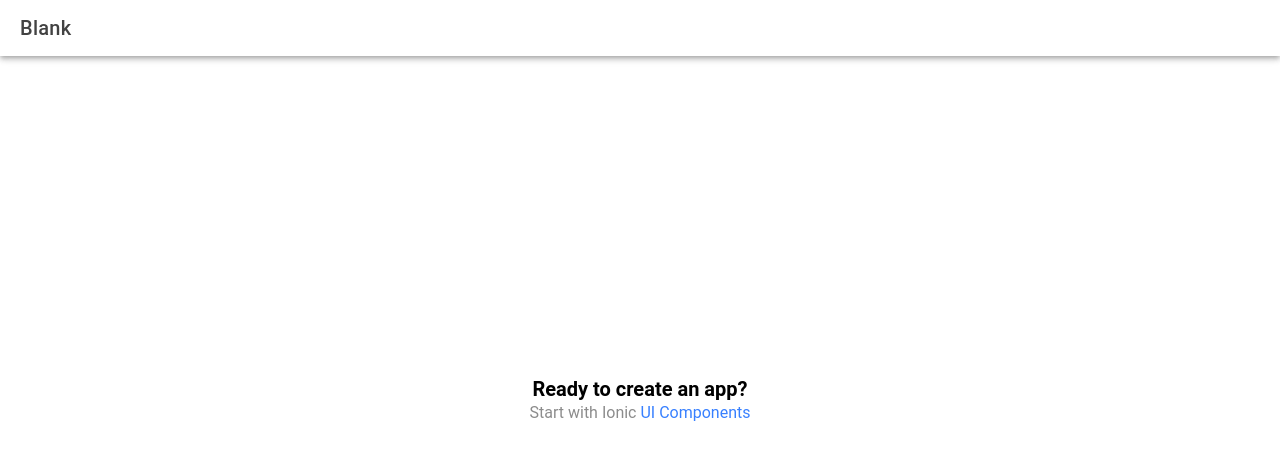
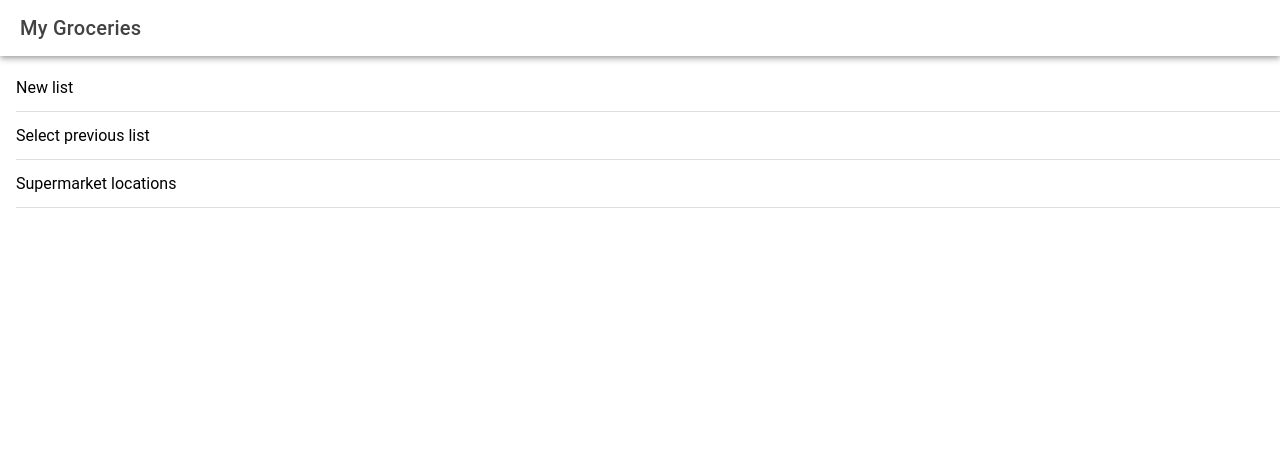
Before and after one commit to AnnuCodes/myLab_3App, a React (Vite) app: page /home in a window 1280 px wide. Shown: the top 460 px of the page. Built offline with nearby package versions, Linux system fonts and the light colour scheme.

Commit message:
Added list options

```diff
--- a/src/pages/Home.tsx
+++ b/src/pages/Home.tsx
@@ -1,22 +1,54 @@
-import { IonContent, IonHeader, IonPage, IonTitle, IonToolbar } from '@ionic/react';
-import ExploreContainer from '../components/ExploreContainer';
-import './Home.css';
+import {
+  IonActionSheet,
+  IonContent,
+  IonHeader,
+  IonItem,
+  IonList,
+  IonPage,
+  IonTitle,
+  IonToolbar,
+} from "@ionic/react";
+
+import "./Home.css";
+import { useState } from "react";
 
 const Home: React.FC = () => {
+  const [isOpen, setIsOpen] = useState(false);
   return (
     <IonPage>
       <IonHeader>
         <IonToolbar>
-          <IonTitle>Blank</IonTitle>
+          <IonTitle>My Groceries</IonTitle>
         </IonToolbar>
       </IonHeader>
       <IonContent fullscreen>
         <IonHeader collapse="condense">
           <IonToolbar>
-            <IonTitle size="large">Blank</IonTitle>
+            <IonTitle size="large">Where is this</IonTitle>
           </IonToolbar>
         </IonHeader>
-        <ExploreContainer />
+        <IonList>
+          <IonItem button>New list</IonItem>
+          <IonItem
+            button
+            id="open-action-sheet"
+            onClick={() => setIsOpen(true)}
+          >
+            Select previous list
+          </IonItem>
+          <IonActionSheet
+            isOpen={isOpen}
+            trigger="open-action-sheet"
+            header="actions"
+            buttons={[
+              {
+                text: "Delete",
+                role: "destructive",
+              },
+            ]}
+          ></IonActionSheet>
+          <IonItem button>Supermarket locations</IonItem>
+        </IonList>
       </IonContent>
     </IonPage>
   );
```
